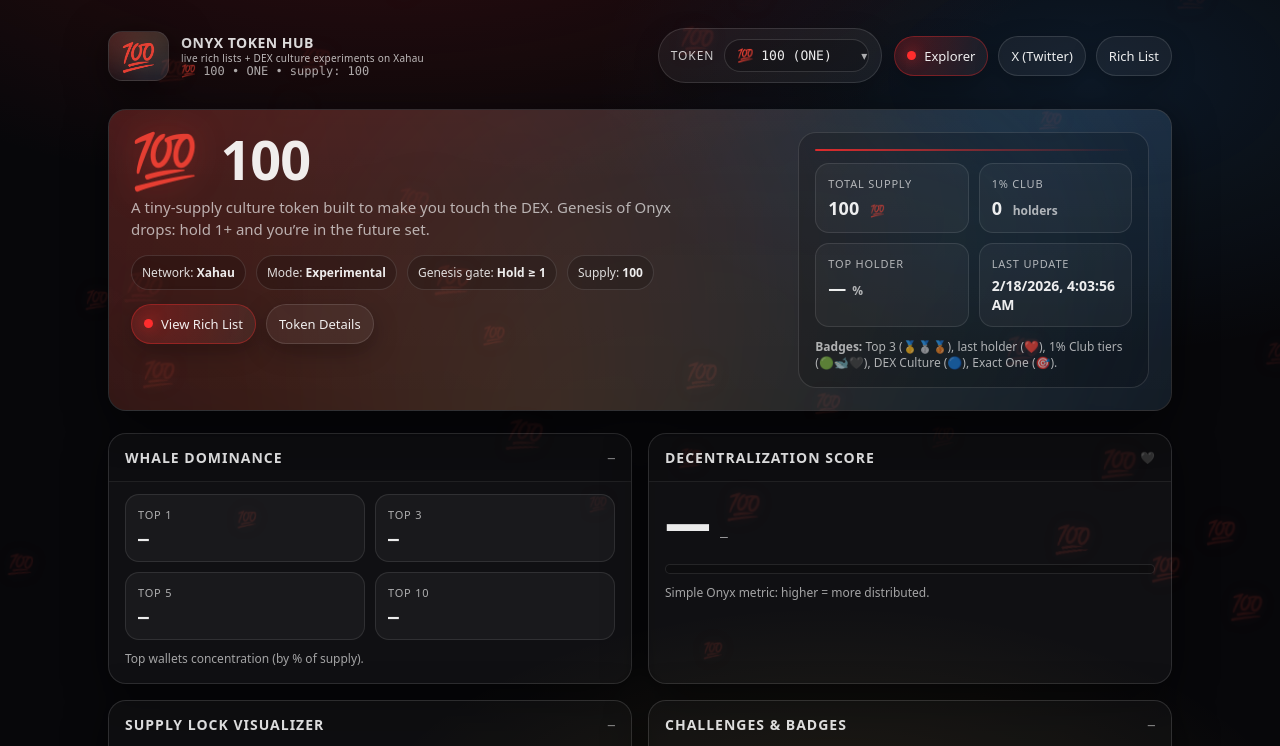
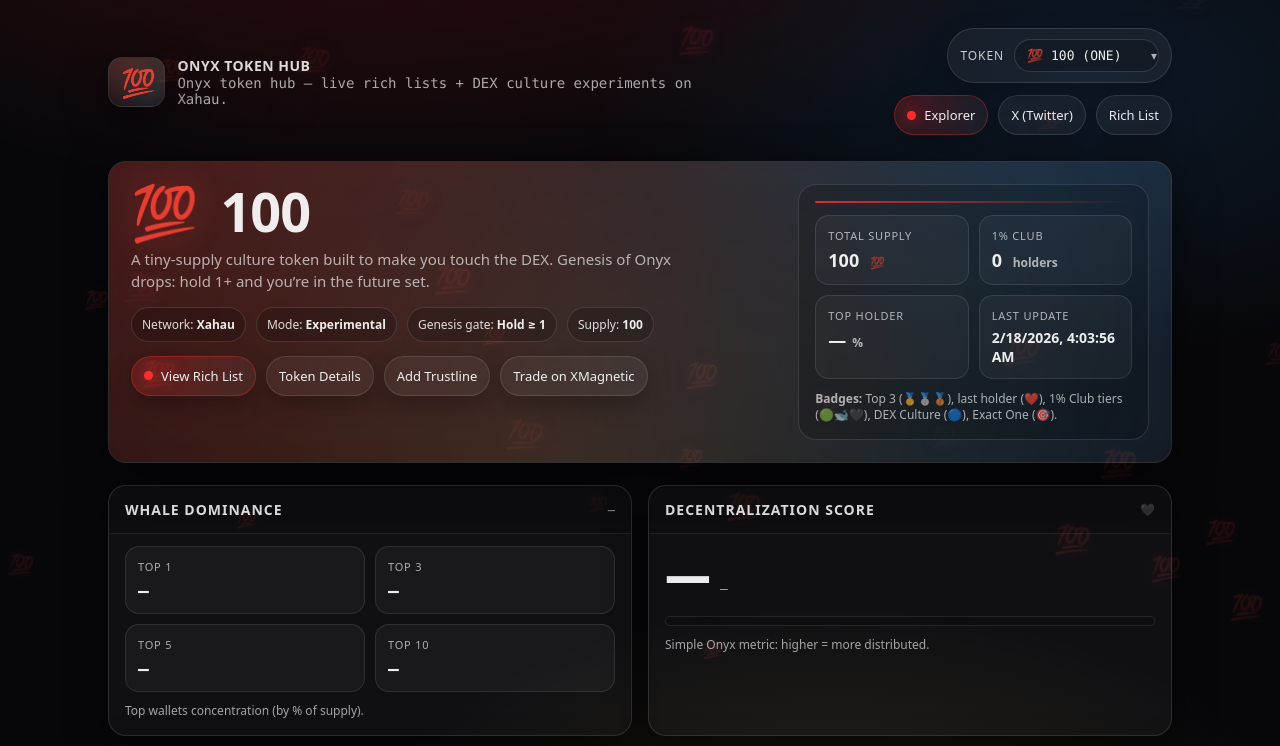
Before and after one commit to Cbot-XRPL/100, a plain HTML site: page index.html in a window 1280 px wide. Shown: the top 746 px of the page. Drawn offline with Linux system fonts and the light colour scheme.

Commit message:
Add dynamic trustline and XMagnetic trade buttons

```diff
--- a/app.js
+++ b/app.js
@@ -25,6 +25,8 @@
 
 const btnExplorer = document.getElementById("btnExplorer");
 const btnTokenDetails = document.getElementById("btnTokenDetails");
+const btnTrustline = document.getElementById("btnTrustline");
+const btnTrade = document.getElementById("btnTrade");
 const btnX = document.getElementById("btnX");
 const footExplorer = document.getElementById("footExplorer");
 const footX = document.getElementById("footX");
@@ -698,6 +700,17 @@
   ws.addEventListener("error", () => setFeedStatus(false, "ws error"));
 }
 
+
+function buildTrustlineUrl(token){
+  if (token.trustlineUrl) return token.trustlineUrl;
+  return `https://xmagnetic.org/trustline?issuer=${encodeURIComponent(token.issuer || "")}&currency=${encodeURIComponent(token.symbol || "")}`;
+}
+
+function buildTradeUrl(token){
+  if (token.tradeUrl) return token.tradeUrl;
+  return `https://xmagnetic.org/trade?issuer=${encodeURIComponent(token.issuer || "")}&currency=${encodeURIComponent(token.symbol || "")}`;
+}
+
 /* ===== Token UI wiring ===== */
 function setPills(){
   pillRow.innerHTML = "";
@@ -723,13 +736,15 @@
   statEmoji.textContent = activeToken.logo || "🖤";
 
   heroName.textContent = activeToken.name || activeToken.id;
-  brandSub.textContent = `${activeToken.logo || "🖤"} ${activeToken.name} • ${activeToken.symbol} • supply: ${activeToken.totalSupply}`;
+  brandSub.textContent = "Onyx token hub — live rich lists + DEX culture experiments on Xahau.";
   heroDesc.textContent = activeToken.description || "Onyx token.";
 
   statSupply.textContent = String(activeToken.totalSupply);
 
   btnExplorer.href = activeToken.explorerUrl || "#";
   btnTokenDetails.href = activeToken.explorerUrl || "#";
+  btnTrustline.href = buildTrustlineUrl(activeToken) || "#";
+  btnTrade.href = buildTradeUrl(activeToken) || "#";
   btnX.href = activeToken.xUrl || "#";
   footExplorer.href = activeToken.explorerUrl || "#";
   footX.href = activeToken.xUrl || "#";
--- a/index.html
+++ b/index.html
@@ -29,8 +29,7 @@
         <div class="titles">
           <div class="top">Onyx Token Hub</div>
 
-          <div class="tagline" id="brandTagline">live rich lists + DEX culture experiments on Xahau</div>
-          <div class="sub" id="brandSub">Loading token…</div>
+          <div class="sub" id="brandSub">Onyx token hub — live rich lists + DEX culture experiments on Xahau.</div>
 
         </div>
       </div>
@@ -65,6 +64,8 @@
           <div class="ctaRow">
             <a class="btn primary" href="#richlist"><span class="dot"></span> View Rich List</a>
             <a class="btn" id="btnTokenDetails" href="#" target="_blank" rel="noreferrer">Token Details</a>
+            <a class="btn" id="btnTrustline" href="#" target="_blank" rel="noreferrer">Add Trustline</a>
+            <a class="btn" id="btnTrade" href="#" target="_blank" rel="noreferrer">Trade on XMagnetic</a>
           </div>
         </div>
 
--- a/styles.css
+++ b/styles.css
@@ -21,6 +21,9 @@
     radial-gradient(900px 500px at 85% 10%, rgba(58,160,255,.12), transparent 55%),
     radial-gradient(900px 500px at 65% 110%, rgba(255,213,74,.10), transparent 55%),
     var(--bg);
+  background-repeat:no-repeat;
+  background-attachment:fixed;
+  background-color:var(--bg);
   color:var(--text);
   overflow-x:hidden;
 }
@@ -87,7 +90,7 @@
   line-height:1.2;
 }
 .brand .titles .sub{
-  font-size:12px; color:var(--muted); font-family:var(--mono);
+  font-size:14px; color:var(--muted); font-family:var(--mono);
 }
 
 .rightHeader{
--- a/tokens.js
+++ b/tokens.js
@@ -10,6 +10,8 @@
     ws: "wss://xahau.network",
     explorerUrl: "https://xahauexplorer.com/en/token/roneGNc3hdSwWZEr54RZceQr8Fftq6fkL/ONE",
     xUrl: "https://x.com/One_Xahau",
+    trustlineUrl: "https://xmagnetic.org/trustline?issuer=roneGNc3hdSwWZEr54RZceQr8Fftq6fkL&currency=ONE",
+    tradeUrl: "https://xmagnetic.org/trade?issuer=roneGNc3hdSwWZEr54RZceQr8Fftq6fkL&currency=ONE",
     description:
       "A tiny-supply culture token built to make you touch the DEX. Genesis of Onyx drops: hold 1+ and you’re in the future set.",
     clubTiers: [
```
